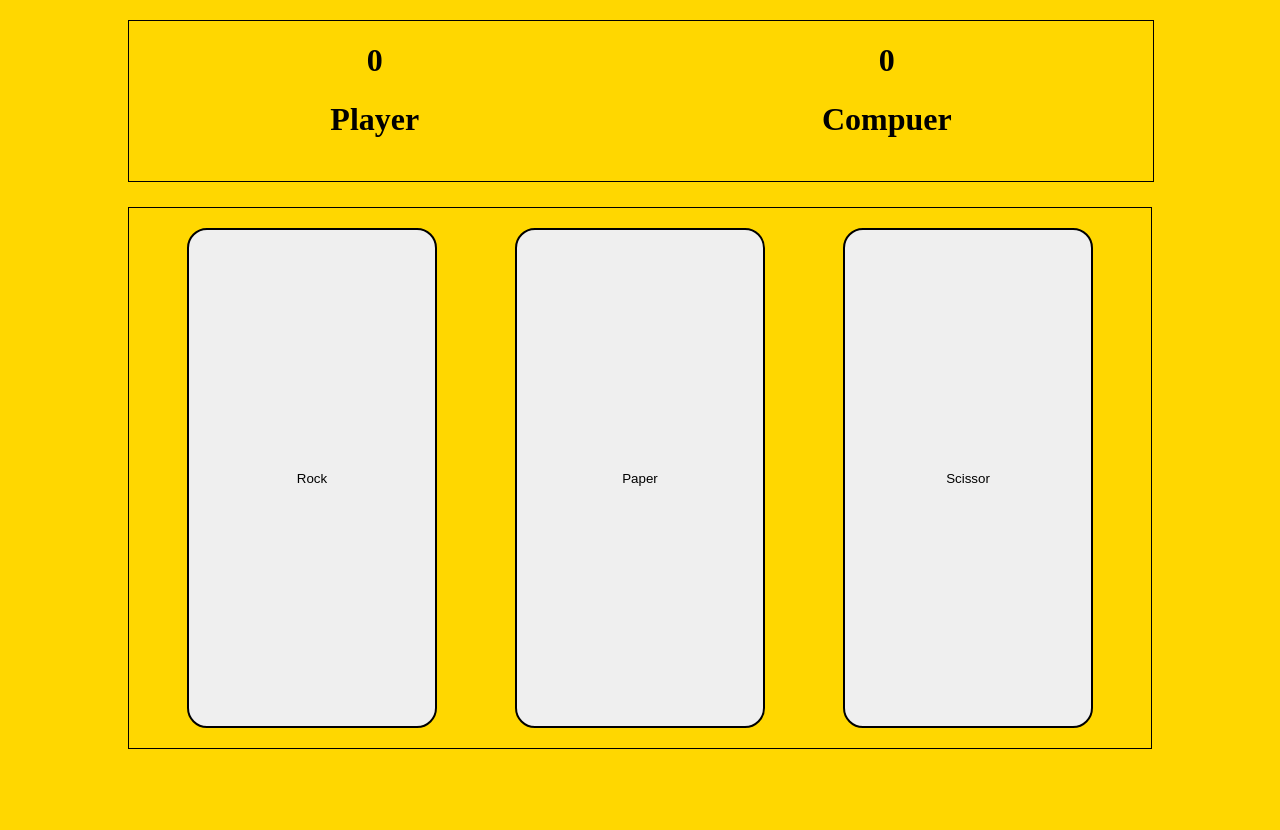
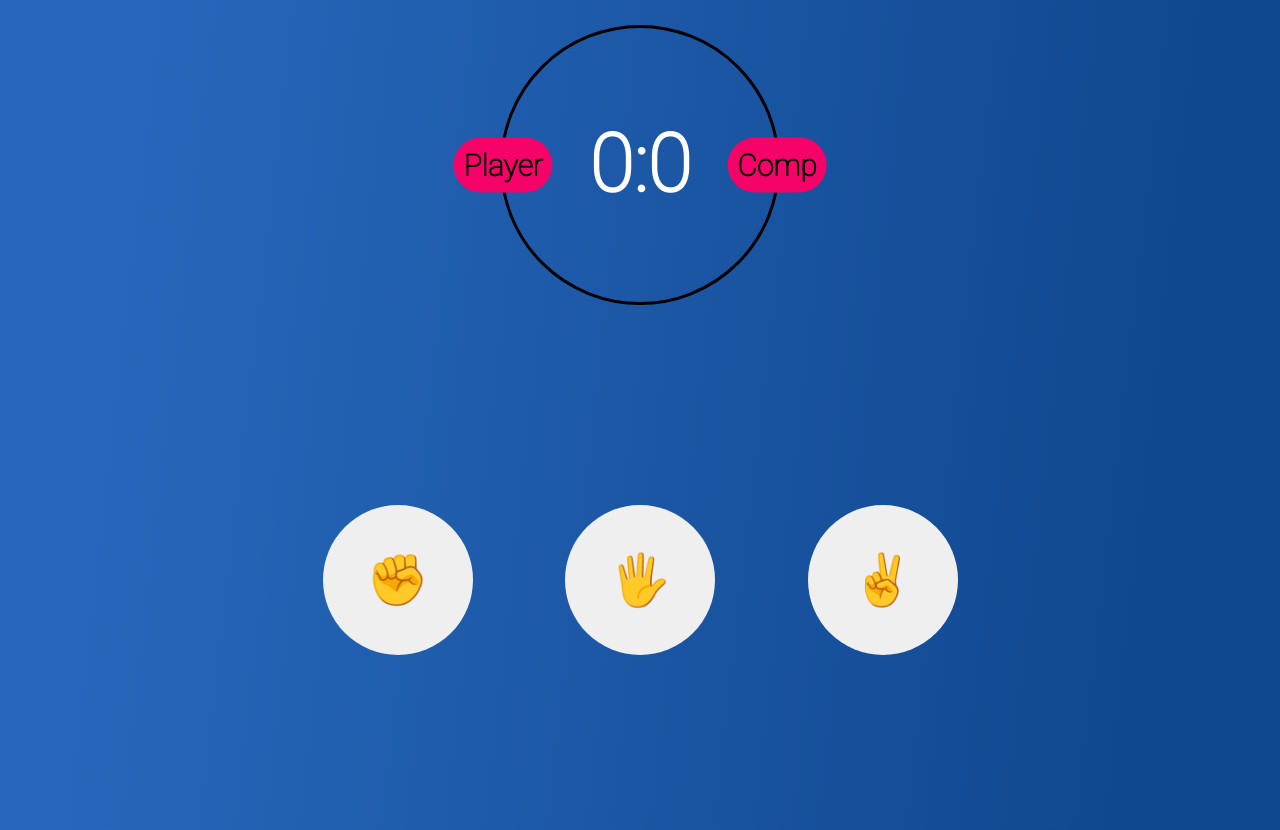
Before and after one commit to Md-Mosabbir/Rock-paper-scissor, a plain HTML site: page index.html in a window 1280 px wide. Before the commit the page ends 800 px from the top, so only its background shows below. Drawn offline with Linux system fonts and the light colour scheme.

Commit message:
Updated UI with transitons colours and logos!

```diff
--- a/index.html
+++ b/index.html
@@ -1,31 +1,38 @@
 <!DOCTYPE html>
 <html lang="en">
   <head>
-    <meta charset="UTF-8">
-    <meta http-equiv="X-UA-Compatible" content="IE=edge">
-    <meta name="viewport" content="width=device-width, initial-scale=1.0">
-    <title>Rock-Paper-Scissor</title>
-    <link rel="stylesheet" href="static/style/style.css">
-    <script src="static/app/app.js" defer></script>
-
+    <meta charset="UTF-8" />
+    <meta http-equiv="X-UA-Compatible" content="IE=edge" />
+    <meta name="viewport" content="width=device-width, initial-scale=1.0" />
+    <title>Rock Paper Scissor</title>
+    <link rel="stylesheet" href="static/Style/style.css" />
+    <script src="static/Script/script.js" defer></script>
+    <link rel="preconnect" href="https://fonts.googleapis.com" />
+    <link rel="preconnect" href="https://fonts.gstatic.com" crossorigin />
+    <link
+      href="https://fonts.googleapis.com/css2?family=Roboto:wght@100&display=swap"
+      rel="stylesheet"
+    />
   </head>
   <body>
     <div class="scores">
       <div class="player">
         <h1 class="player-scores">0</h1>
-          <h1>Player</h1>
+        <h1 id="player">Player</h1>
       </div>
+      <div class="colon"><h1>:</h1></div>
       <div class="computer">
         <h1 class="computer-scores">0</h1>
-          <h1>Compuer</h1>
+        <h1 id="computer">Comp</h1>
       </div>
     </div>
     <div class="buttons">
-        <button id="Rock">Rock</button>
-        <button id="Paper">Paper</button>
-        <button id="Scissor">Scissor</button>
+      <button id="Rock">✊</button>
+      <button id="Paper">🖐️</button>
+      <button id="Scissor">✌️</button>
     </div>
 
     <div class="selection"></div>
+    <div class="winner"></div>
   </body>
 </html>
--- a/static/app/app.js
+++ b/static/app/app.js
@@ -1,19 +1,31 @@
 let PlayerScore = 0
 let ComputerScore = 0
 
-
+// Taking Rock Paper and Scissor Button
 let rock = document.querySelector("#Rock");
 let paper = document.querySelector("#Paper");
 let scissor = document.querySelector("#Scissor");
+
+//-----------------------------------------------------------------------------
+
+// Points -------------------------------------------------------------------
+
+
 let Playerpoints = document.querySelector(".player-scores")
 let Computerpoints = document.querySelector(".computer-scores")
 
+//------------------------------------------------------------------------
+
+//Results -------------------------------------------------------
+
 let OutcomeDiv = document.querySelector(".selection");
 
+let WinnerDeclare = document.querySelector(".winner");
+
+//-------------------------------------------------------------------
 
 
-
-
+//-----  Making Computer choose---------------------------
 function getComputerChoice(randomChoice){
     let getChoice = Math.floor(Math.random() * 3);
     if( getChoice == "0"){
@@ -31,7 +43,8 @@ function getComputerChoice(randomChoice){
     return randomChoice;
 
 }
-
+//----------------------------------------------------
+//----------------------------------------------------
 
 
 
@@ -116,13 +129,20 @@ function playRound(playerSelection, computerSelection) {
 
 
 let winnerDivConatiner = document.createElement('div');
+winnerDivConatiner.classList.add("winner-container")
 let winnerDiv = document.createElement('div');
+winnerDiv.classList.add("winnerDiv")
 let winnerH2 = document.createElement('h2');
 let winnerButton = document.createElement('button');
 
-winnerDivConatiner.setAttribute('style'," display:none;position: absolute; top: 0; left: 0; width: 100%; height: 100%; z-index: 5; background-color: rgba(157, 255, 0, 0.068);")
-winnerDiv.setAttribute('style', "display:block; position: absolute; top: 50%; left: 50%; transform: translate(-50%, -50%); width: 200px; height:200px; background-color:pink; transition: 0.3s ease-in;")
+winnerDivConatiner.setAttribute('style'," display:none;position: absolute; top: 0; left: 0; width: 100%; height: 100%; z-index: 15; background-color: rgba(157, 255, 0, 0.068);")
 
+
+winnerDiv.setAttribute('style', "position: absolute; top: 50%; left: 50%; transform: translate(-50%, -50%); width: 500px; height:400px; background-color: black; border-radius: 40px; transition: 0.3s ease-in; display: flex; justify-content: space-between; flex-direction: column; align-items: center; padding: 70px;                                                       ")
+
+winnerButton.setAttribute('style', "width:150px; height:60px; background-color: rgb(245, 3, 104); border-radius: 100px;font-size: 20px; color:#fff;")
+
+winnerH2.setAttribute('style', "font-family: 'Roboto', sans-serif; font-size: 25px; text-align: center; color:#fff;")
 
 winnerButton.addEventListener("click", function(){
     PlayerScore = 0;
@@ -130,7 +150,7 @@ winnerButton.addEventListener("click", function(){
     Playerpoints.textContent = PlayerScore;
     Computerpoints.textContent = ComputerScore;
     winnerDivConatiner.style.display = "none";
-    PofSelection.innerText = "";
+    OutcomeDiv.removeChild(PofSelection);
 
 
 })
@@ -144,7 +164,7 @@ winnerDiv.appendChild(winnerButton);
 
 
 winnerDivConatiner.appendChild(winnerDiv);
-OutcomeDiv.appendChild(winnerDivConatiner);
+WinnerDeclare.appendChild(winnerDivConatiner);
 
 
 
@@ -164,14 +184,14 @@ window.addEventListener('click', function(e){
 const CheckForWinner = (PlayerScore, ComputerScore) =>{
 
     if(PlayerScore == 10){
-        winnerH2.innerText = "Player is za Winner!";
+        winnerH2.innerText = "Player is the Winner!";
         winnerDivConatiner.style.display = "block";
 
 
     }
 
     else if(ComputerScore == 10){
-        winnerH2.innerText = "Computer is za Winner!";
+        winnerH2.innerText = "Computer is the Winner!";
         winnerDivConatiner.style.display = "block";
 
     }
--- a/static/style/style.css
+++ b/static/style/style.css
@@ -1,43 +1,127 @@
-body{
-    max-width: 80%;
-    margin: 0 auto;
-    background-color: gold; /* Add bacground image*/
+@import url('https://fonts.googleapis.com/css2?family=Arimo&display=swap');
+
+*{
+    padding: 0;
+    margin: 0;
+    box-sizing: border-box;
 }
 
-.scores{
-    display: flex;
-    justify-content: space-around;
-    width: 100%;
-    height: 20vh;
-    border: 1px solid black;
-    margin-top: 20px;
+
+body {
+  max-width: 80%;
+  margin: 0 auto;
+
+  background-image: linear-gradient( 96.5deg,  rgba(39,103,187,1) 10.4%, rgba(16,72,144,1) 87.7% );
 }
 
-.player,.computer{
-    text-align: center;
-}
+.scores {
+    font-family: 'Roboto', sans-serif;
+    position: relative;
+    border: 3px solid black;
+    border-radius: 50%;
+    font-weight: 600;
 
-.buttons{
+    width: 280px;
+    height: 280px;
+    margin: 25px auto;
     display: flex;
-    border: 1px solid black;
-    justify-content: space-evenly;
-    margin-top: 25px;
+    justify-content: center;
+    align-items: center;
+    transition: 0.3s all;
+
 
 
 }
 
-.buttons button{
-    margin: 20px;
-    width: 250px;
-    height: 500px;
-    border: 2px solid black;
-    border-radius: 20px;
+.scores > *{
+
+    font-size: 40px;
+    color: #fff;
+}
+
+
+
+
+
+
+.player{
+  text-align: right;
+}
+
+.computer{
+    text-align: left;
+}
+
+
+.player #player{
+    font-size: 30px;
+    padding: 10px;
+    background-color: rgb(245, 3, 104);
+    color: black;
+    font-weight: 600;
+    border-radius: 100px;
+    position: absolute;
+    left: 0;
+    top: 50%;
+    transform: translate(-50%, -50%);
+}
+
+.computer #computer{
+    font-size: 30px;
+    padding: 10px;
+    background-color: rgb(245, 3, 104);
+    color: black;
+    border-radius: 100px;
+    position: absolute;
+    right: 0;
+    top: 50%;
+    transform: translate(50%, -50%);
+}
+
+
+.buttons {
+  display: flex;
+
+  justify-content: space-evenly;
+  align-items: center;
+  margin: 10px auto 0 auto;
+  width: 900px;
+  height: 500px;
+  padding: 50px;
 
 }
 
-.selection p{
-    text-align: center;
-    margin: 20px;
-    padding: 20px;
-    background-color: aqua;
+.buttons button {
+  margin: 10px;
+
+ border: none;
+  border-radius: 50%;
+  font-size: 50px;
+  width: 150px;
+  height: 150px;
+
+
 }
+
+.buttons button:hover{
+    background-color: grey;
+    cursor: pointer;
+    scale: 1.2;
+    opacity: 0.7;
+    transition: 0.3s all;
+}
+
+.selection p {
+
+
+
+  text-align: center;
+  margin: 10px;
+  padding: 20px;
+  background-color: rgb(0, 0, 0);
+  color: #fff;
+  border-radius: 100px;
+  font-size: 25px;
+  font-family: 'Arimo', sans-serif;
+  transition:  0.5s all ease-in;
+}
```
Lines whose indentation alone changed are shown as unchanged.
